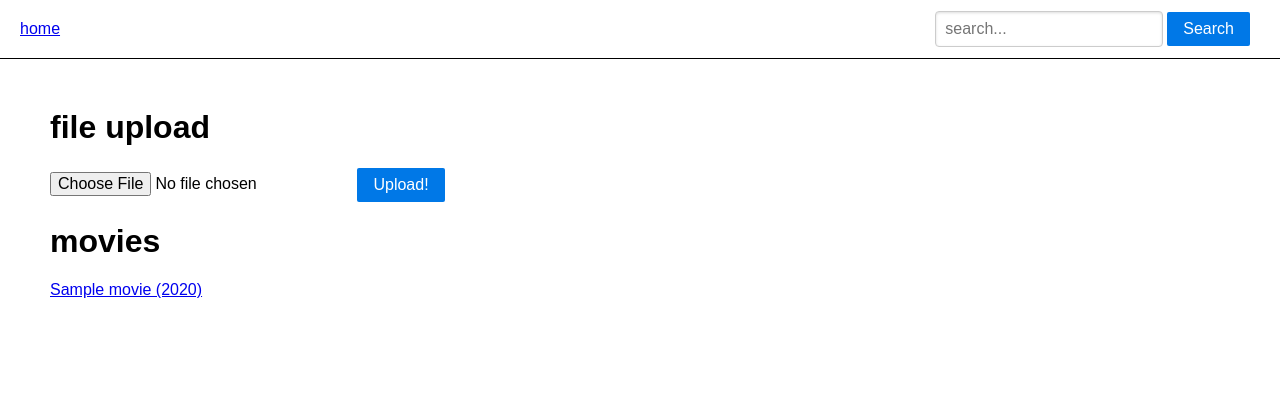
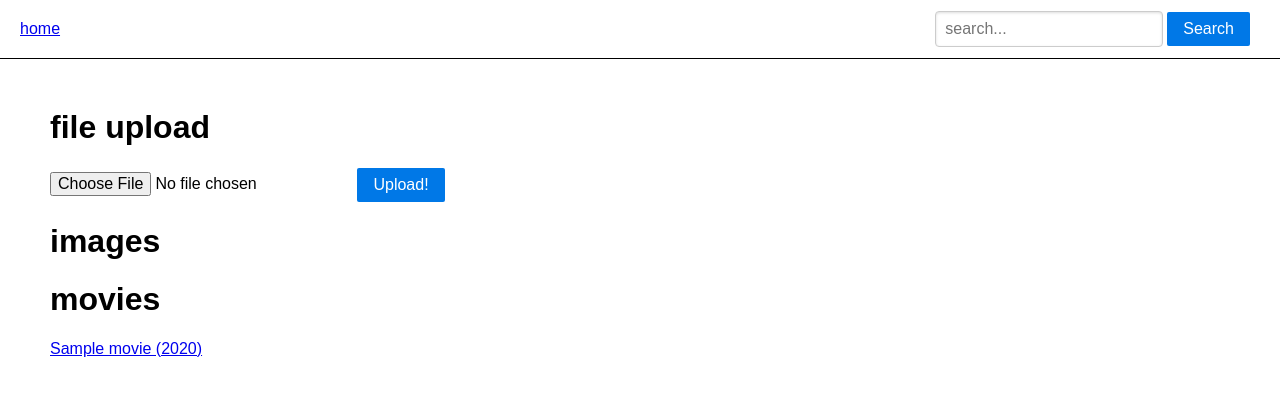
Before and after one commit to umn-5117-f18/in-class-10-08, a Flask app: page /search in a window 1280 px wide. Shown: the top 396 px of the page. Run offline with Flask 2, Linux system fonts and the light colour scheme; a database or web service that is not in the repository returns one stand-in record (values such as "Sample title"); some libraries are stand-ins or nearby versions.

Commit message:
minimum working example of showing a file

```diff
--- a/app.py
+++ b/app.py
@@ -1,6 +1,8 @@
+import io
 import os
 
-from flask import Flask, abort, jsonify, redirect, render_template, request, url_for
+from flask import Flask, abort, jsonify, redirect, render_template, request, \
+    send_file, url_for
 import psycopg2
 from werkzeug.utils import secure_filename
 
@@ -18,11 +20,14 @@ def page_not_found(error):
 
 @app.route('/')
 def home():
-    app.logger.info("home")
+    with db.get_db_cursor() as cur:
+        cur.execute("SELECT * FROM images")
+        images = [record for record in cur]
+
     with db.get_db_cursor() as cur:
         cur.execute("SELECT * FROM movie")
         movies = [record for record in cur]
-    return render_template("home.html", movies=movies)
+    return render_template("home.html", movies=movies, images=images)
 
 def allowed_file(filename):
     return '.' in filename and \
@@ -57,6 +62,21 @@ def upload():
         # return redirect(url_for('uploaded_file',
         #                         filename=filename))
     return redirect(url_for("home"))
+
+
+@app.route('/img/<int:img_id>')
+def serve_img(img_id):
+    with db.get_db_cursor() as cur:
+        cur.execute("SELECT * FROM images where img_id=%s", (img_id,))
+        image_row = cur.fetchone()
+
+        app.logger.info(f"image {image_row['img_id']}")
+        app.logger.info(f"image {image_row['img']} ")
+
+        # memoryview
+        return send_file(io.BytesIO(image_row["img"]),
+                     attachment_filename=image_row["filename"],
+                     mimetype='image/jpeg')
 
 
 @app.route('/movies/<movie_id>')
--- a/templates/home.html
+++ b/templates/home.html
@@ -12,6 +12,15 @@
     <button type="submit" class="pure-button pure-button-primary">Upload!</button>
 </form>
 
+<h1>images</h1>
+
+{% for i in images %}
+  <p>
+    {{ i.filename }}
+    <img src="/img/{{ i.img_id }}" style="max-width: 200px;">
+  </p>
+{% endfor %}
+
 
 <h1>movies</h1>
 
```
